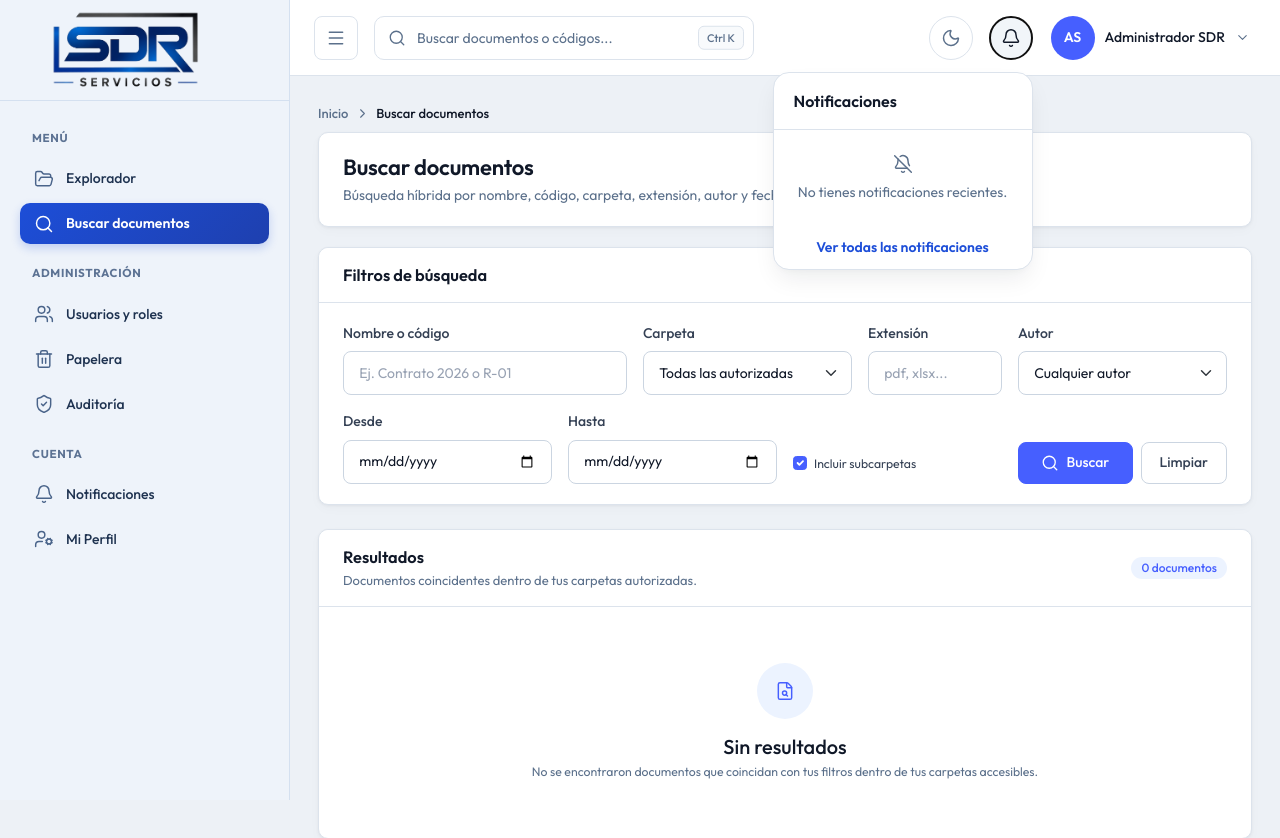
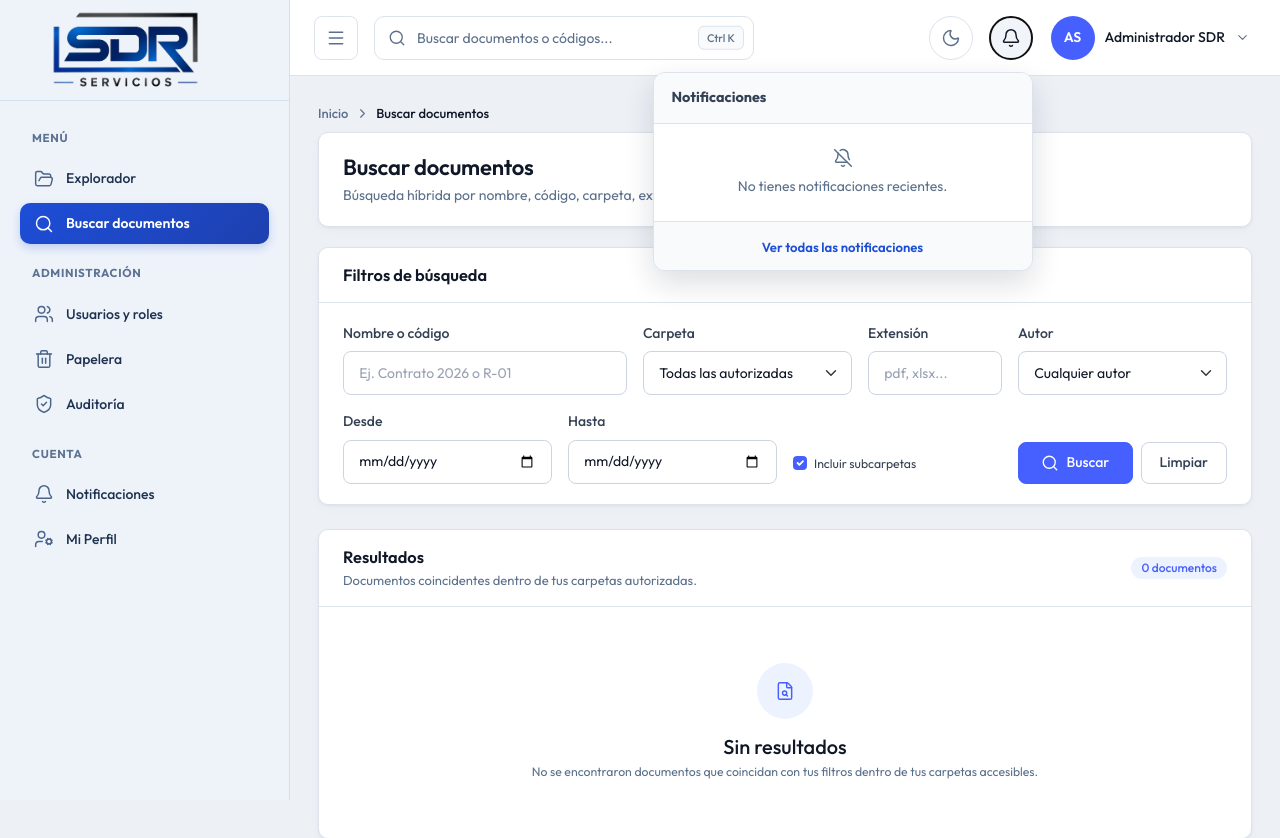
Before and after one commit to Nelsonv23/Sistema-documental-SDRv2, a Laravel app: page /search in a window 1280 px wide, after a click that opens the changed part. Shown: the top 838 px of the page. Run offline with Laravel 12, Linux system fonts and the light colour scheme; a user stored in the database is signed in; data comes from the database, SQL or seed files in the repository; data that the repository does not hold is empty; some libraries are stand-ins or nearby versions.

Commit message:
Corregir diseno de popover de notificaciones y aplicar badge rojo de alerta

```diff
--- a/public/css/tailadmin-sdr.css
+++ b/public/css/tailadmin-sdr.css
@@ -544,45 +544,205 @@ a:hover {
   border: 2px solid var(--ta-bg-surface);
 }
 
-.ta-notif-badge {
+.sdr-notif-badge--bell {
   position: absolute;
-  top: -4px;
-  right: -4px;
-  min-width: 20px;
-  height: 20px;
-  padding: 0 5px;
-  border-radius: 9999px;
-  background-color: #1d4ed8;
-  color: #ffffff;
-  font-size: 0.68rem;
+  top: -3px;
+  right: -3px;
+  border: 2px solid var(--sdr-surface-bg);
+  box-shadow: 0 2px 4px rgba(220, 38, 38, 0.35);
+}
+
+.sdr-notif-dropdown {
+  width: 380px !important;
+  min-width: 340px;
+  max-width: calc(100vw - 2rem);
+  padding: 0 !important;
+  border-radius: 12px;
+  overflow: hidden;
+  background-color: var(--sdr-surface-bg);
+  border: 1px solid var(--sdr-border-color);
+  box-shadow: 0 12px 30px rgba(15, 23, 42, 0.14);
+  z-index: 1060;
+  margin-top: 0.65rem !important;
+}
+
+[data-theme="dark"] .sdr-notif-dropdown,
+[data-bs-theme="dark"] .sdr-notif-dropdown,
+.dark-mode .sdr-notif-dropdown {
+  box-shadow: 0 14px 32px rgba(2, 6, 23, 0.55);
+}
+
+.sdr-notif-header {
+  display: flex;
+  justify-content: space-between;
+  align-items: center;
+  gap: 0.75rem;
+  padding: 0.875rem 1.125rem;
+  border-bottom: 1px solid var(--sdr-border-color);
+  background-color: var(--sdr-surface-subtle);
+}
+
+.sdr-notif-header-title {
   font-weight: 700;
-  line-height: 16px;
+  font-size: 0.9rem;
+  color: var(--bs-body-color);
+}
+
+.sdr-notif-pill {
   display: inline-flex;
   align-items: center;
   justify-content: center;
-  border: 2px solid var(--sdr-surface-bg);
+  padding: 2px 8px;
+  border-radius: 999px;
+  background-color: rgba(220, 38, 38, 0.12);
+  color: #dc2626;
+  font-size: 0.72rem;
+  font-weight: 700;
+  line-height: 1.25;
 }
 
-.ta-notif-dropdown {
-  width: 340px;
-  min-width: 320px;
-  max-width: calc(100vw - 1.5rem);
+[data-theme="dark"] .sdr-notif-pill,
+[data-bs-theme="dark"] .sdr-notif-pill,
+.dark-mode .sdr-notif-pill {
+  background-color: rgba(248, 113, 113, 0.18);
+  color: #fca5a5;
 }
 
-.ta-notif-item {
+.sdr-notif-mark-btn {
+  font-size: 0.78rem;
+  font-weight: 600;
+  color: #1d4ed8 !important;
+  text-decoration: none;
+  white-space: nowrap;
+  height: auto !important;
+}
+
+.sdr-notif-mark-btn:hover {
+  text-decoration: underline;
+}
+
+[data-theme="dark"] .sdr-notif-mark-btn,
+[data-bs-theme="dark"] .sdr-notif-mark-btn,
+.dark-mode .sdr-notif-mark-btn {
+  color: #7592FF !important;
+}
+
+.sdr-notif-body {
+  max-height: 320px;
+  overflow-y: auto;
+  display: flex;
+  flex-direction: column;
+}
+
+.sdr-notif-item {
   display: block;
-  padding: 0.75rem 1.15rem;
+  padding: 0.875rem 1.125rem;
   border-bottom: 1px solid var(--sdr-border-color);
   text-decoration: none;
+  color: inherit;
   transition: background-color 0.15s ease;
 }
 
-.ta-notif-item:hover {
-  background-color: var(--ta-bg-hover);
+.sdr-notif-item:last-child {
+  border-bottom: 0;
 }
 
-.ta-notif-item--unread {
+.sdr-notif-item:hover {
   background-color: var(--sdr-surface-subtle);
+  color: inherit;
+}
+
+.sdr-notif-item--unread {
+  background-color: var(--sdr-surface-subtle);
+}
+
+.sdr-notif-item-title {
+  color: var(--bs-body-color);
+  font-weight: 600;
+  font-size: 0.84rem;
+  line-height: 1.35;
+  margin-bottom: 0.25rem;
+  display: flex;
+  align-items: center;
+  gap: 0.45rem;
+  word-break: break-word;
+}
+
+.sdr-notif-unread-dot {
+  width: 7px;
+  height: 7px;
+  border-radius: 999px;
+  background-color: #dc2626;
+  flex-shrink: 0;
+}
+
+.sdr-notif-item-desc {
+  color: #475569;
+  font-size: 0.8rem;
+  line-height: 1.4;
+  margin-top: 0;
+  margin-bottom: 0.45rem;
+  word-break: break-word;
+}
+
+[data-theme="dark"] .sdr-notif-item-desc,
+[data-bs-theme="dark"] .sdr-notif-item-desc,
+.dark-mode .sdr-notif-item-desc {
+  color: #cbd5e1;
+}
+
+.sdr-notif-item-meta {
+  display: flex;
+  justify-content: space-between;
+  align-items: center;
+  gap: 0.5rem;
+  font-size: 0.74rem;
+}
+
+.sdr-notif-item-time {
+  color: #64748b;
+}
+
+[data-theme="dark"] .sdr-notif-item-time,
+[data-bs-theme="dark"] .sdr-notif-item-time,
+.dark-mode .sdr-notif-item-time {
+  color: #94a3b8;
+}
+
+.sdr-notif-item-action {
+  color: #1d4ed8;
+  font-weight: 600;
+  flex-shrink: 0;
+}
+
+[data-theme="dark"] .sdr-notif-item-action,
+[data-bs-theme="dark"] .sdr-notif-item-action,
+.dark-mode .sdr-notif-item-action {
+  color: #7592FF;
+}
+
+.sdr-notif-footer {
+  padding: 0.75rem 1.125rem;
+  border-top: 1px solid var(--sdr-border-color);
+  background-color: var(--sdr-surface-subtle);
+  text-align: center;
+}
+
+.sdr-notif-footer a {
+  font-size: 0.82rem;
+  font-weight: 600;
+  color: #1d4ed8;
+  text-decoration: none;
+}
+
+.sdr-notif-footer a:hover {
+  text-decoration: underline;
+}
+
+[data-theme="dark"] .sdr-notif-footer a,
+[data-bs-theme="dark"] .sdr-notif-footer a,
+.dark-mode .sdr-notif-footer a {
+  color: #7592FF;
 }
 
 .ta-search-box {
--- a/resources/views/layouts/app.blade.php
+++ b/resources/views/layouts/app.blade.php
@@ -25,7 +25,7 @@
 
     {{-- Bootstrap 5.3 CSS + Sistema de diseño TailAdmin --}}
     <link rel="stylesheet" href="https://cdn.jsdelivr.net/npm/bootstrap@5.3.3/dist/css/bootstrap.min.css">
-    <link rel="stylesheet" href="{{ asset('css/tailadmin-sdr.css') }}">
+    <link rel="stylesheet" href="{{ asset('css/tailadmin-sdr.css') }}?v={{ @filemtime(public_path('css/tailadmin-sdr.css')) ?: '1' }}">
     <link rel="shortcut icon" href="{{ asset('assets/purple/images/favicon.png') }}">
 
     @stack('styles')
--- a/resources/views/partials/navbar.blade.php
+++ b/resources/views/partials/navbar.blade.php
@@ -100,17 +100,35 @@
                 <i data-lucide="bell" class="ta-icon"></i>
                 <span x-cloak
                       x-show="unreadCount > 0"
-                      class="ta-notif-badge"
+                      class="sdr-notif-badge sdr-notif-badge--bell"
                       x-text="unreadCount > 99 ? '99+' : unreadCount"></span>
             </button>
 
-            <div class="dropdown-menu dropdown-menu-end ta-dropdown-menu ta-notif-dropdown" aria-labelledby="notificationDropdown">
-                <div class="ta-dropdown-header d-flex justify-content-between align-items-center">
-                    <span class="fw-semibold" style="color: var(--ta-text-primary);">Notificaciones</span>
-                    <span x-cloak x-show="unreadCount > 0" class="ta-badge ta-badge-brand" x-text="unreadCount + ' nuevas'"></span>
+            <div class="dropdown-menu dropdown-menu-end sdr-notif-dropdown" aria-labelledby="notificationDropdown">
+                {{-- Zona 1: Cabecera --}}
+                <div class="sdr-notif-header">
+                    <div class="d-flex align-items-center gap-2">
+                        <span class="sdr-notif-header-title">Notificaciones</span>
+                        <span x-cloak x-show="unreadCount > 0" class="sdr-notif-pill" x-text="unreadCount"></span>
+                    </div>
+
+                    @if (\Illuminate\Support\Facades\Route::has('notifications.mark-read'))
+                        <form x-cloak
+                              x-show="unreadCount > 0"
+                              method="POST"
+                              action="{{ route('notifications.mark-read') }}"
+                              class="m-0"
+                              @submit.prevent="markAllRead()">
+                            @csrf
+                            <button type="submit" class="btn btn-link p-0 border-0 sdr-notif-mark-btn">
+                                Marcar leídas
+                            </button>
+                        </form>
+                    @endif
                 </div>
 
-                <div style="max-height: 320px; overflow-y: auto;">
+                {{-- Zona 2: Cuerpo / Lista --}}
+                <div class="sdr-notif-body">
                     <template x-if="notifications.length === 0">
                         <div class="p-4 text-center small" style="color: var(--ta-text-muted);">
                             <i data-lucide="bell-off" class="ta-icon d-block mx-auto mb-2"></i>
@@ -120,36 +138,28 @@
 
                     <template x-for="item in notifications" :key="item.id">
                         <a :href="item.open_url"
-                           class="ta-notif-item"
-                           :class="{ 'ta-notif-item--unread': item.is_unread }">
-                            <div class="d-flex align-items-start justify-content-between gap-2">
-                                <span class="fw-semibold small" style="color: var(--ta-text-primary);" x-text="item.title"></span>
-                                <span x-show="item.is_unread" class="ta-badge ta-badge-info flex-shrink-0" style="font-size: 0.65rem; padding: 1px 6px;">Nueva</span>
+                           class="sdr-notif-item"
+                           :class="{ 'sdr-notif-item--unread': item.is_unread }">
+                            <div class="sdr-notif-item-title">
+                                <span x-show="item.is_unread" class="sdr-notif-unread-dot" aria-hidden="true"></span>
+                                <span x-text="item.title"></span>
                             </div>
-                            <p class="small mb-1 mt-1" style="color: var(--ta-text-body); line-height: 1.35;" x-show="item.body" x-text="item.body"></p>
-                            <div class="d-flex align-items-center justify-content-between" style="font-size: 0.72rem; color: var(--ta-text-muted);">
-                                <span x-text="item.time_ago"></span>
-                                <span class="fw-medium" style="color: #1d4ed8;">Abrir →</span>
+                            <p class="sdr-notif-item-desc" x-show="item.body" x-text="item.body"></p>
+                            <div class="sdr-notif-item-meta">
+                                <span class="sdr-notif-item-time" x-text="item.time_ago"></span>
+                                <span class="sdr-notif-item-action">Abrir →</span>
                             </div>
                         </a>
                     </template>
                 </div>
 
-                @if (\Illuminate\Support\Facades\Route::has('notifications.mark-read'))
-                    <template x-if="unreadCount > 0">
-                        <form method="POST" action="{{ route('notifications.mark-read') }}" class="p-2 border-bottom" style="border-color: var(--sdr-border-color) !important;">
-                            @csrf
-                            <button type="submit" class="btn btn-sm btn-outline-primary w-100">
-                                Marcar todas como leídas
-                            </button>
-                        </form>
-                    </template>
-                @endif
-
+                {{-- Zona 3: Pie fijo --}}
                 @if (\Illuminate\Support\Facades\Route::has('notifications.index'))
-                    <a class="ta-dropdown-item justify-content-center fw-semibold" style="color: #1d4ed8;" href="{{ route('notifications.index') }}">
-                        Ver todas las notificaciones
-                    </a>
+                    <div class="sdr-notif-footer">
+                        <a href="{{ route('notifications.index') }}">
+                            Ver todas las notificaciones
+                        </a>
+                    </div>
                 @endif
             </div>
         </div>
@@ -160,6 +170,8 @@
                         unreadCount: initialCount || 0,
                         notifications: Array.isArray(initialNotifications) ? initialNotifications : [],
                         endpoint,
+                        markReadUrl: @js(\Illuminate\Support\Facades\Route::has('notifications.mark-read') ? route('notifications.mark-read') : ''),
+                        csrfToken: document.querySelector('meta[name="csrf-token"]')?.getAttribute('content') || '',
                         lastActivityAt: Date.now(),
                         pollIntervalId: null,
                         idleThresholdMs: 180000,
@@ -195,6 +207,34 @@
                                 }
                                 this.fetchUnreadCount();
                             }, this.pollIntervalMs);
+                        },
+
+                        async markAllRead() {
+                            if (!this.markReadUrl) {
+                                return;
+                            }
+
+                            try {
+                                const response = await fetch(this.markReadUrl, {
+                                    method: 'POST',
+                                    headers: {
+                                        'Accept': 'application/json',
+                                        'Content-Type': 'application/json',
+                                        'X-CSRF-TOKEN': this.csrfToken,
+                                    },
+                                    credentials: 'same-origin',
+                                    body: JSON.stringify({}),
+                                });
+
+                                if (response.ok) {
+                                    const data = await response.json();
+                                    this.unreadCount = typeof data.unread_count === 'number' ? data.unread_count : 0;
+                                    this.notifications = this.notifications.map((item) => ({
+                                        ...item,
+                                        is_unread: false,
+                                    }));
+                                }
+                            } catch (_) {}
                         },
 
                         async fetchUnreadCount() {
--- a/resources/views/partials/sidebar.blade.php
+++ b/resources/views/partials/sidebar.blade.php
@@ -72,7 +72,7 @@
             <span class="ta-nav-link-text d-inline-flex align-items-center justify-content-between flex-grow-1 gap-2">
                 <span>Notificaciones</span>
                 @if ($unreadNotificationsCount > 0)
-                    <span class="ta-sidebar-badge">{{ $unreadNotificationsCount > 99 ? '99+' : $unreadNotificationsCount }}</span>
+                    <span class="sdr-notif-badge">{{ $unreadNotificationsCount > 99 ? '99+' : $unreadNotificationsCount }}</span>
                 @endif
             </span>
         </a>
```
Also changed, not shown: other parts of public/css/tailadmin-sdr.css (+13 -13 lines), tests/Feature/AuditTrashCommentsNotificationsTest.php (+2 -1 lines).
